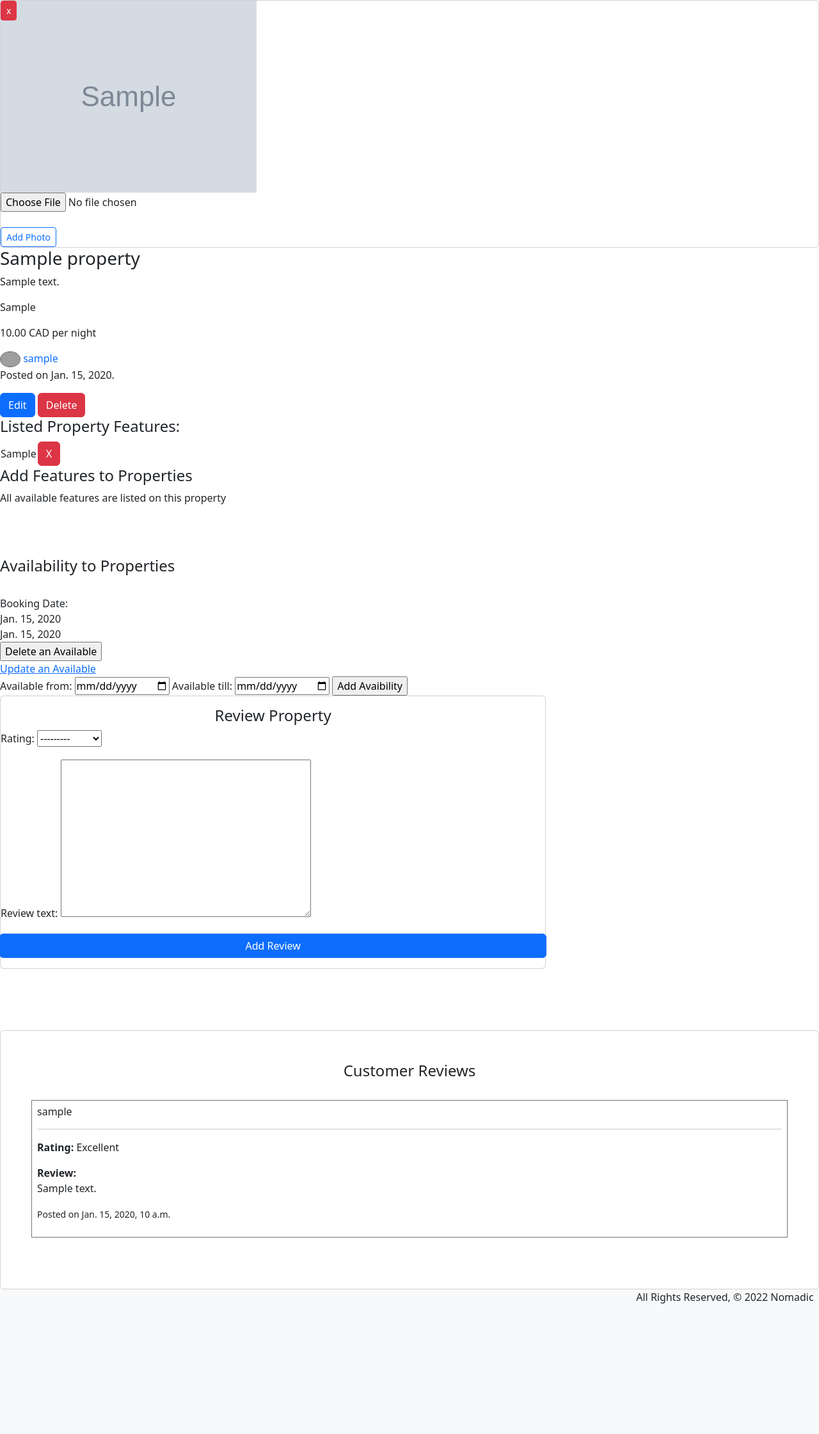
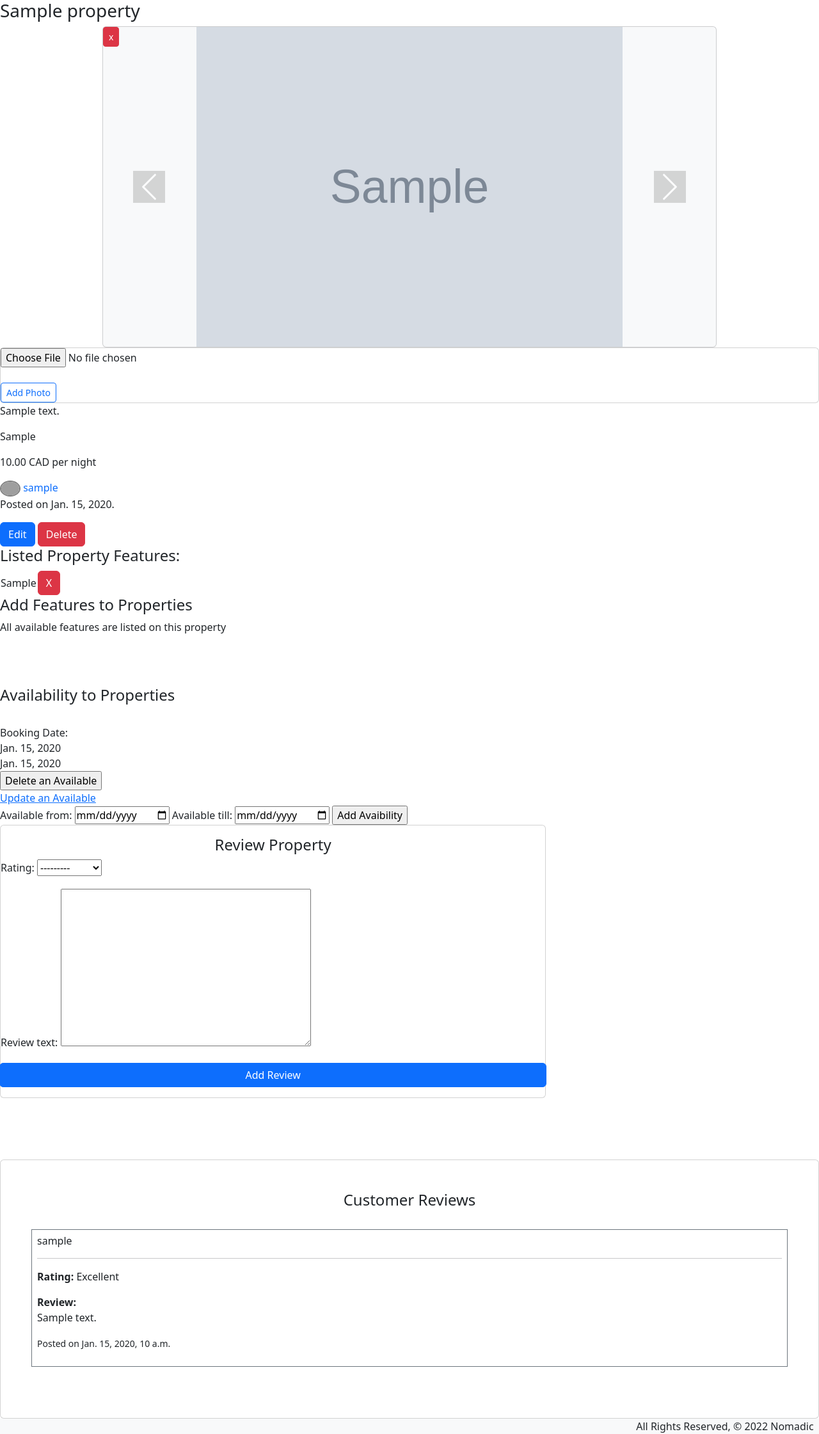
Before and after one commit to Tosin0814/Nomadic, a Django app: page /property/1/ in a window 1280 px wide. Shown: the part 58-2299 px from the top of the page at 64% size. Before the commit the page ends 2095 px from the top, so only its background shows below. Run offline with Django 4.2, Linux system fonts and the light colour scheme; a user stored in the database is signed in; tables that the repository leaves empty hold one stand-in row (values such as "Sample post"); grey boxes marked "Sample" are stand-in pictures; grey boxes are pictures that could not be loaded.

Commit message:
Make carousel for property images

```diff
--- a/main_app/static/css/style.css
+++ b/main_app/static/css/style.css
@@ -14,9 +14,9 @@ body {
   }
 
 
-.property-img{
-  max-width: 400px;
-}
+/* .property-img{
+  max-height: 200px;
+} */
 
 .profile-img{
   /* max-width: 200px; */
@@ -31,12 +31,27 @@ body {
   border: solid 2px gray;
 }
 
-.photo{
+/* .photo{
   position: relative;
-}
+  height: 300px;
+} */
 
-.delete-photo{
+/* .delete-photo{
   position: absolute;
   top: 0px;
   left: 0px;
+} */
+
+/* .photo-height{
+  height: 600px;
+} */
+
+.carousel-control-prev-icon, .carousel-control-next-icon {
+  height: 50px;
+  width: 50px;
+  /* outline: rgba(0, 0, 0, 0.4); */
+  background-color: rgba(0, 0, 0, 0.3);
+  /* background-size: 100%, 100%; */
+  /* border-radius: 50%; */
+  /* border: 1px solid black; */
 }
--- a/main_app/templates/base.html
+++ b/main_app/templates/base.html
@@ -6,9 +6,10 @@
     <meta http-equiv="X-UA-Compatible" content="IE=edge">
     <meta name="viewport" content="width=device-width, initial-scale=1.0">
     <title>Nomadic</title>
+    <script src="https://ajax.googleapis.com/ajax/libs/jquery/3.6.0/jquery.min.js"></script>
     <link href="https://cdn.jsdelivr.net/npm/bootstrap@5.2.2/dist/css/bootstrap.min.css" rel="stylesheet" integrity="sha384-Zenh87qX5JnK2Jl0vWa8Ck2rdkQ2Bzep5IDxbcnCeuOxjzrPF/et3URy9Bv1WTRi" crossorigin="anonymous">
     <link rel="stylesheet" type="text/css" href="{% static 'css/style.css' %}">
-    <script defer src="https://cdn.jsdelivr.net/npm/bootstrap@5.2.2/dist/js/bootstrap.bundle.min.js" integrity="sha384-OERcA2EqjJCMA+/3y+gxIOqMEjwtxJY7qPCqsdltbNJuaOe923+mo//f6V8Qbsw3" crossorigin="anonymous"></script>
+    <script src="https://cdn.jsdelivr.net/npm/bootstrap@5.2.2/dist/js/bootstrap.bundle.min.js" integrity="sha384-OERcA2EqjJCMA+/3y+gxIOqMEjwtxJY7qPCqsdltbNJuaOe923+mo//f6V8Qbsw3" crossorigin="anonymous"></script>
 </head>
 <body>
 
--- a/main_app/templates/property/detail.html
+++ b/main_app/templates/property/detail.html
@@ -5,24 +5,36 @@
 {% endblock %}
 
 {% block content %}
-<div class="card">
-    <div class="card-content">
+<div><h3>{{property.title}}</h3></div>
+{% if property.photo_set.all %}
+<div id="carousel" class="card carousel slide w-75 mx-auto bg-light" data-ride="carousel">
+    <div class="carousel-inner mx-auto">
         {% for photo in property.photo_set.all %}
-            <div class="photo">
-                <img class="responsive-img property-img" src="{{photo.photo_url}}">
+        {% with forloop.counter0 as i %}
+            <div class="photo carousel-item {% if i is 0 %}active{% endif %}">
+                <img class="d-block mx-auto" src="{{photo.photo_url}}" height="500">
+            </div>
             {% if property.user == request.user %}
                 <form class="delete-photo" action="{% url 'delete_photo' property.id photo.id %}" method="post">
                     {% csrf_token %}
                     <input type="submit" class="btn btn-sm btn-danger" value="x">
                 </form>
             {% endif %}
-            </div>
-        {% empty %}
-            <div class="card-panel teal-text center-align">No Photos Uploaded</div>
+        {% endwith %}
         {% endfor %}
     </div>
+    <a class="carousel-control-prev" href="#" role="button" data-slide="prev">
+        <span class="carousel-control-prev-icon text-dark" aria-hidden="true"></span>
+    </a>
+    <a class="carousel-control-next" href="#" role="button" data-slide="next">
+        <span class="carousel-control-next-icon text-dark" aria-hidden="true"></span>
+    </a>
+</div>
+{% else %}
+<div><h4>No Photos Uploaded</h4></div>
+{% endif %}
 {% if property.user == request.user %}
-    <div class="card-action">
+<div class="card">
     <form action="{% url 'add_photo' property.id %}" enctype="multipart/form-data" method="POST">
         {% csrf_token %}
         <input type="file" name="photo-file">
@@ -31,10 +43,8 @@
     </form>
 </div>
 {% endif %}
-</div>
 <div>
     <div>
-        <h3>{{property.title}}</h3>
         <p>{{property.description}}</p>
         <p>{{property.location}}</p>
         <p>{{property.price|floatformat:2 }} CAD per night</p>
@@ -153,4 +163,19 @@
     </div>
 
 </div>
+
+<script>
+$(document).ready(function(){
+    // Activate Carousel
+    $("#carousel").carousel();
+
+    $(".carousel-control-prev").click(function(){
+    $("#carousel").carousel("prev");
+    });
+
+    $(".carousel-control-next").click(function(){
+    $("#carousel").carousel("next");
+  });
+});
+</script>
 {% endblock %}
```
Lines whose indentation alone changed are shown as unchanged.
